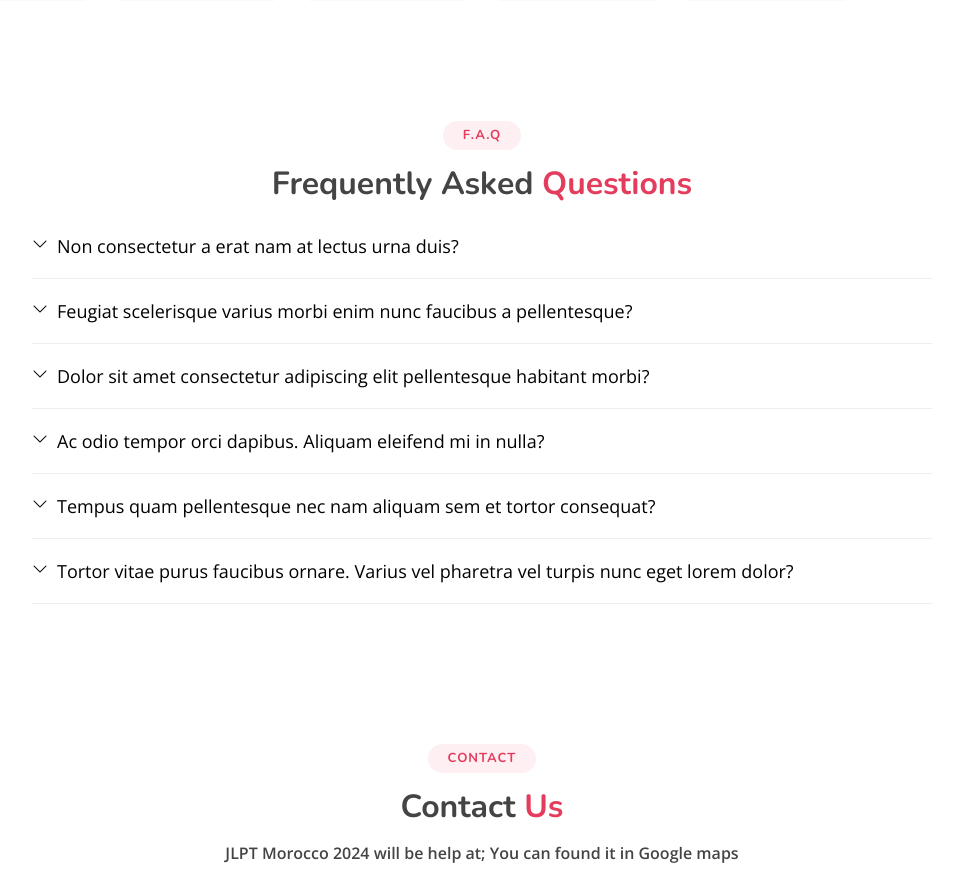
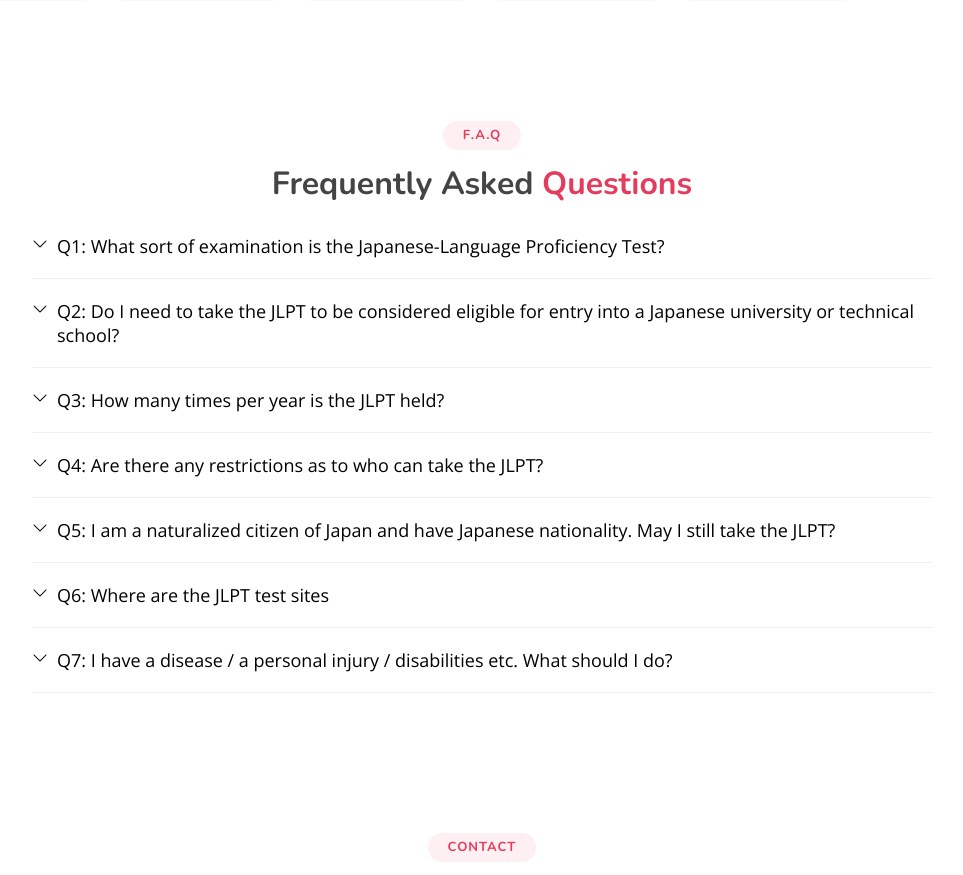
Before and after one commit to mo-shab/JLPT_Registration_Form, a Flask app: page / in a window 1280 px wide. Shown: the part 1784-2659 px from the top of the page, without its empty margins (158-1121 px from the left). Run offline with Flask 3, Linux system fonts and the light colour scheme; parts of the project's set-up code (start-up, migrations or seed data) failed here and were passed over; some libraries are stand-ins or nearby versions.

Commit message:
all files

```diff
--- a/app.py
+++ b/app.py
@@ -353,4 +353,4 @@
 
 
 if __name__ == '__main__':
-    app.run(debug=True, port=6000)
+    app.run(debug=True, port=5000)
--- a/templates/index.html
+++ b/templates/index.html
@@ -151,61 +151,64 @@
         <ul class="faq-list">
 
           <li>
-            <div data-bs-toggle="collapse" class="collapsed question" href="#faq1">Non consectetur a erat nam at lectus urna duis? <i class="bi bi-chevron-down icon-show"></i><i class="bi bi-chevron-up icon-close"></i></div>
+            <div data-bs-toggle="collapse" class="collapsed question" href="#faq1">Q1: What sort of examination is the Japanese-Language Proficiency Test? <i class="bi bi-chevron-down icon-show"></i><i class="bi bi-chevron-up icon-close"></i></div>
             <div id="faq1" class="collapse" data-bs-parent=".faq-list">
               <p>
-                Feugiat pretium nibh ipsum consequat. Tempus iaculis urna id volutpat lacus laoreet non curabitur gravida. Venenatis lectus magna fringilla urna porttitor rhoncus dolor purus non.
-              </p>
+                The Japanese-Language Proficiency Test (JLPT) is held in Japan and abroad to evaluate and certify the Japanese language proficiency of non-native speakers. It has been offered by Japan Educational Exchanges and Services (formerly Association of International Education, Japan) and the Japan Foundation since 1984.
+                For more detailed information, including a summary of linguistic competence required for each level and statistics, please refer to the JLPT website which is jointly managed by Japan Educational Exchanges and Services and the Japan Foundation.              </p>
             </div>
           </li>
 
           <li>
-            <div data-bs-toggle="collapse" href="#faq2" class="collapsed question">Feugiat scelerisque varius morbi enim nunc faucibus a pellentesque? <i class="bi bi-chevron-down icon-show"></i><i class="bi bi-chevron-up icon-close"></i></div>
+            <div data-bs-toggle="collapse" href="#faq2" class="collapsed question">Q2: Do I need to take the JLPT to be considered eligible for entry into a Japanese university or technical school? <i class="bi bi-chevron-down icon-show"></i><i class="bi bi-chevron-up icon-close"></i></div>
             <div id="faq2" class="collapse" data-bs-parent=".faq-list">
               <p>
-                Dolor sit amet consectetur adipiscing elit pellentesque habitant morbi. Id interdum velit laoreet id donec ultrices. Fringilla phasellus faucibus scelerisque eleifend donec pretium. Est pellentesque elit ullamcorper dignissim. Mauris ultrices eros in cursus turpis massa tincidunt dui.
-              </p>
+                This depends on a school which you are making an application to. Please confirm with them first and take either the JLPT or the Examination for Japanese University Admission for International Students (EJU) by following their advice.              </p>
             </div>
           </li>
 
           <li>
-            <div data-bs-toggle="collapse" href="#faq3" class="collapsed question">Dolor sit amet consectetur adipiscing elit pellentesque habitant morbi? <i class="bi bi-chevron-down icon-show"></i><i class="bi bi-chevron-up icon-close"></i></div>
+            <div data-bs-toggle="collapse" href="#faq3" class="collapsed question">Q3: How many times per year is the JLPT held? <i class="bi bi-chevron-down icon-show"></i><i class="bi bi-chevron-up icon-close"></i></div>
             <div id="faq3" class="collapse" data-bs-parent=".faq-list">
               <p>
-                Eleifend mi in nulla posuere sollicitudin aliquam ultrices sagittis orci. Faucibus pulvinar elementum integer enim. Sem nulla pharetra diam sit amet nisl suscipit. Rutrum tellus pellentesque eu tincidunt. Lectus urna duis convallis convallis tellus. Urna molestie at elementum eu facilisis sed odio morbi quis
-              </p>
+                In Morocco, It is held once a year – in December.</p>
             </div>
           </li>
 
           <li>
-            <div data-bs-toggle="collapse" href="#faq4" class="collapsed question">Ac odio tempor orci dapibus. Aliquam eleifend mi in nulla? <i class="bi bi-chevron-down icon-show"></i><i class="bi bi-chevron-up icon-close"></i></div>
+            <div data-bs-toggle="collapse" href="#faq4" class="collapsed question">Q4: Are there any restrictions as to who can take the JLPT? <i class="bi bi-chevron-down icon-show"></i><i class="bi bi-chevron-up icon-close"></i></div>
             <div id="faq4" class="collapse" data-bs-parent=".faq-list">
               <p>
-                Dolor sit amet consectetur adipiscing elit pellentesque habitant morbi. Id interdum velit laoreet id donec ultrices. Fringilla phasellus faucibus scelerisque eleifend donec pretium. Est pellentesque elit ullamcorper dignissim. Mauris ultrices eros in cursus turpis massa tincidunt dui.
-              </p>
+                There is no age limit or restriction on nationalities. You may take the JLPT even if you have Japanese nationality as
+                long as you are a non-native Japanese speaker. There are, however, some exceptional circumstances when even native Japanese
+                speakers are asked to take the JLPT. This is usually when you need to file an application to the Japanese national license examination
+                and/or you have received primary and/or secondary education abroad. For more details, please contact the JLPT Application Center (tel. 03-6686-2974).</p>
             </div>
           </li>
 
           <li>
-            <div data-bs-toggle="collapse" href="#faq5" class="collapsed question">Tempus quam pellentesque nec nam aliquam sem et tortor consequat? <i class="bi bi-chevron-down icon-show"></i><i class="bi bi-chevron-up icon-close"></i></div>
+            <div data-bs-toggle="collapse" href="#faq5" class="collapsed question">Q5: I am a naturalized citizen of Japan and have Japanese nationality. May I still take the JLPT? <i class="bi bi-chevron-down icon-show"></i><i class="bi bi-chevron-up icon-close"></i></div>
             <div id="faq5" class="collapse" data-bs-parent=".faq-list">
               <p>
-                Molestie a iaculis at erat pellentesque adipiscing commodo. Dignissim suspendisse in est ante in. Nunc vel risus commodo viverra maecenas accumsan. Sit amet nisl suscipit adipiscing bibendum est. Purus gravida quis blandit turpis cursus in
-              </p>
+                As long as you are a non-native Japanese speaker, you may take the JLPT regardless of your nationality.</p>
             </div>
           </li>
 
           <li>
-            <div data-bs-toggle="collapse" href="#faq6" class="collapsed question">Tortor vitae purus faucibus ornare. Varius vel pharetra vel turpis nunc eget lorem dolor? <i class="bi bi-chevron-down icon-show"></i><i class="bi bi-chevron-up icon-close"></i></div>
+            <div data-bs-toggle="collapse" href="#faq6" class="collapsed question">Q6: Where are the JLPT test sites <i class="bi bi-chevron-down icon-show"></i><i class="bi bi-chevron-up icon-close"></i></div>
             <div id="faq6" class="collapse" data-bs-parent=".faq-list">
               <p>
-                Laoreet sit amet cursus sit amet dictum sit amet justo. Mauris vitae ultricies leo integer malesuada nunc vel. Tincidunt eget nullam non nisi est sit amet. Turpis nunc eget lorem dolor sed. Ut venenatis tellus in metus vulputate eu scelerisque. Pellentesque diam volutpat commodo sed egestas egestas fringilla phasellus faucibus. Nibh tellus molestie nunc non blandit massa enim nec.
-              </p>
+                The JLPT will be held in Rabat Morocco. However, as we cannot confirm the exact locations until just before the test date, we will notify you when we send out your test voucher.              </p>
             </div>
           </li>
-
+          <li>
+            <div data-bs-toggle="collapse" href="#faq7" class="collapsed question">Q7: I have a disease / a personal injury / disabilities etc. What should I do?<i class="bi bi-chevron-down icon-show"></i><i class="bi bi-chevron-up icon-close"></i></div>
+            <div id="faq7" class="collapse" data-bs-parent=".faq-list">
+              <p>
+                Please call the JLPT Application Center (+212 774274320) as soon as the application period starts to obtain a “Request Form for Special Accommodations” and apply for the special testing accommodations by mail. We provide necessary arrangement for your special needs by e.g. providing Braille papers enlarged print papers, special seating arrangement, headphones and extended answer time depending on your needs. However, please note that in some cases it may not be possible. Also most importantly we can only offer you special assistance if you have notified us when you send an application.              </p>
+            </div>
+          </li>
         </ul>
-
       </div>
     </section><!-- End F.A.Q Section -->
 
@@ -242,7 +245,7 @@
               <div class="phone">
                 <i class="bi bi-phone"></i>
                 <h4>Call:</h4>
-                <p>+212 6xx xx xx xx</p>
+                <p>+212 774274320</p>
               </div>
 
             </div>
```
Also changed, not shown: static/index_assets/img/apple-touch-icon.png.
